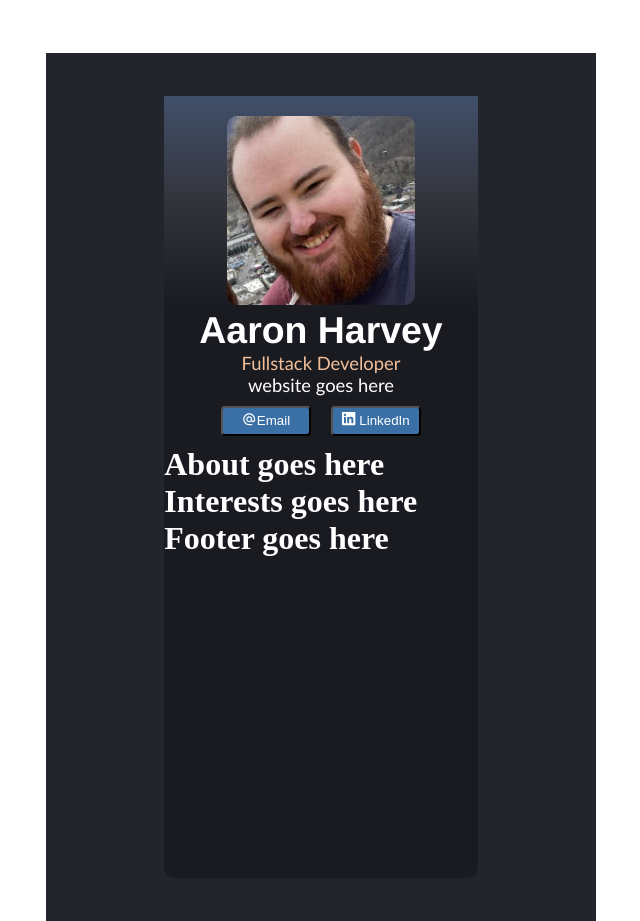
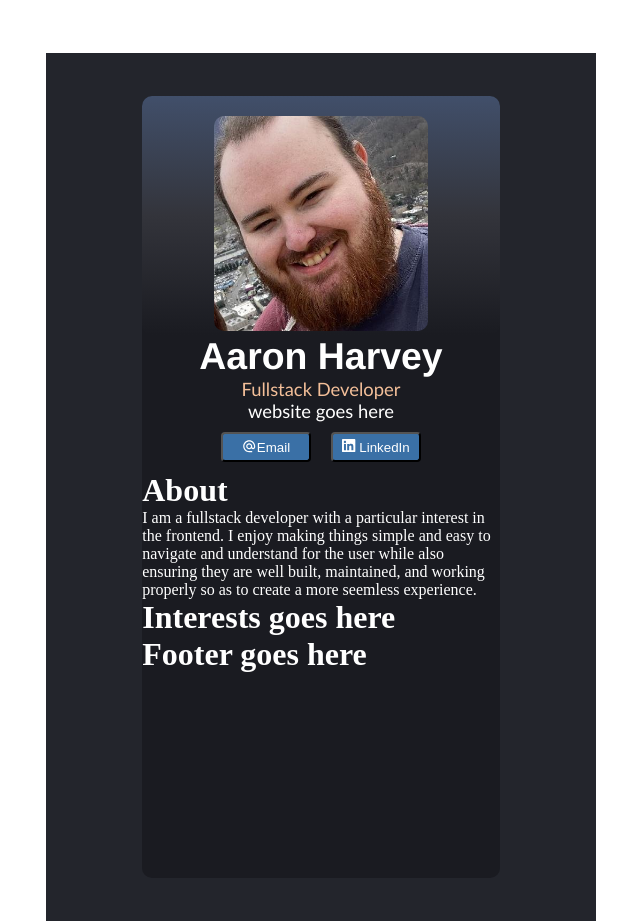
Before and after one commit to AaronJHarvey/React-Digital-Business-Card, a React (Vite) app: page / in a window 1280 px wide. Shown: the whole page, without its empty margins (19-659 px from the left). Built offline with nearby package versions, Linux system fonts and the light colour scheme.

Commit message:
Adds content to the About Section

```diff
--- a/src/Components/About.jsx
+++ b/src/Components/About.jsx
@@ -1,5 +1,14 @@
 import React from 'react';
 
 export default function About () {
-	return <h1> About goes here</h1>;
+	return (
+		<div id='about-container'>
+			<h1>About</h1>
+			<p>
+				I am a fullstack developer with a particular interest in the frontend. I enjoy making things simple and
+				easy to navigate and understand for the user while also ensuring they are well built, maintained, and
+				working properly so as to create a more seemless experience.
+			</p>
+		</div>
+	);
 }
--- a/src/index.css
+++ b/src/index.css
@@ -20,7 +20,7 @@
 .card-inner {
 	border-radius: 10px;
 	height: 90%;
-	width: 57%;
+	width: 65%;
 	color: white;
 	background-color: #1a1b21;
 }
@@ -36,6 +36,7 @@
 
 #info-photo-container {
 	background-image: linear-gradient(#414f6a, #33343b, #1a1b21);
+	border-radius: 10px;
 }
 
 #info-photo-container > #photo {
```
